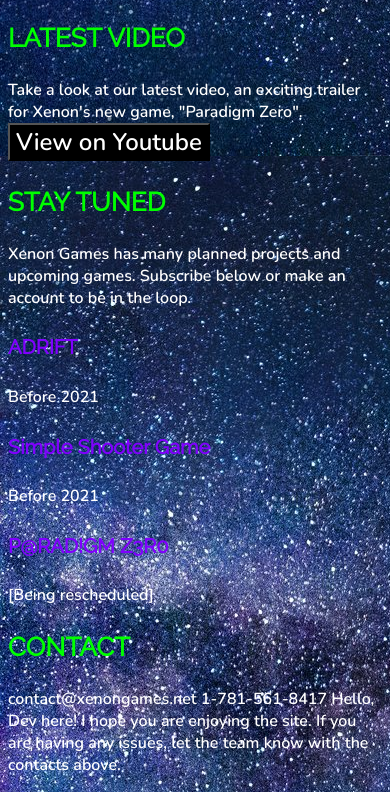
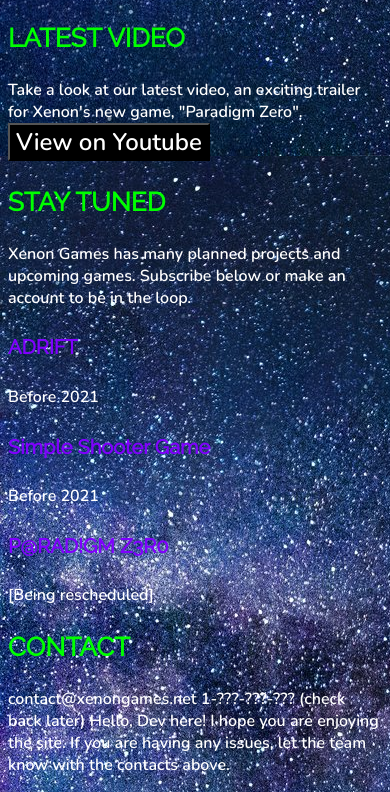
Before and after one commit to Xenon-Games/Website, a plain HTML site: page index.html in a window 390 px wide. Shown: the part 4160-4952 px from the top of the page. Drawn offline with nearby package versions, Linux system fonts and the light colour scheme.

Commit message:
incorrect phone number removed from main page

```diff
--- a/index.html
+++ b/index.html
@@ -126,7 +126,7 @@
     <h3>CONTACT</h3>
     <p>contact@xenongames.net
 
-    1-781-561-8417
+    1-???-???-??? (check back later)
 
     Hello, Dev here!
     I hope you are enjoying the site.
```
